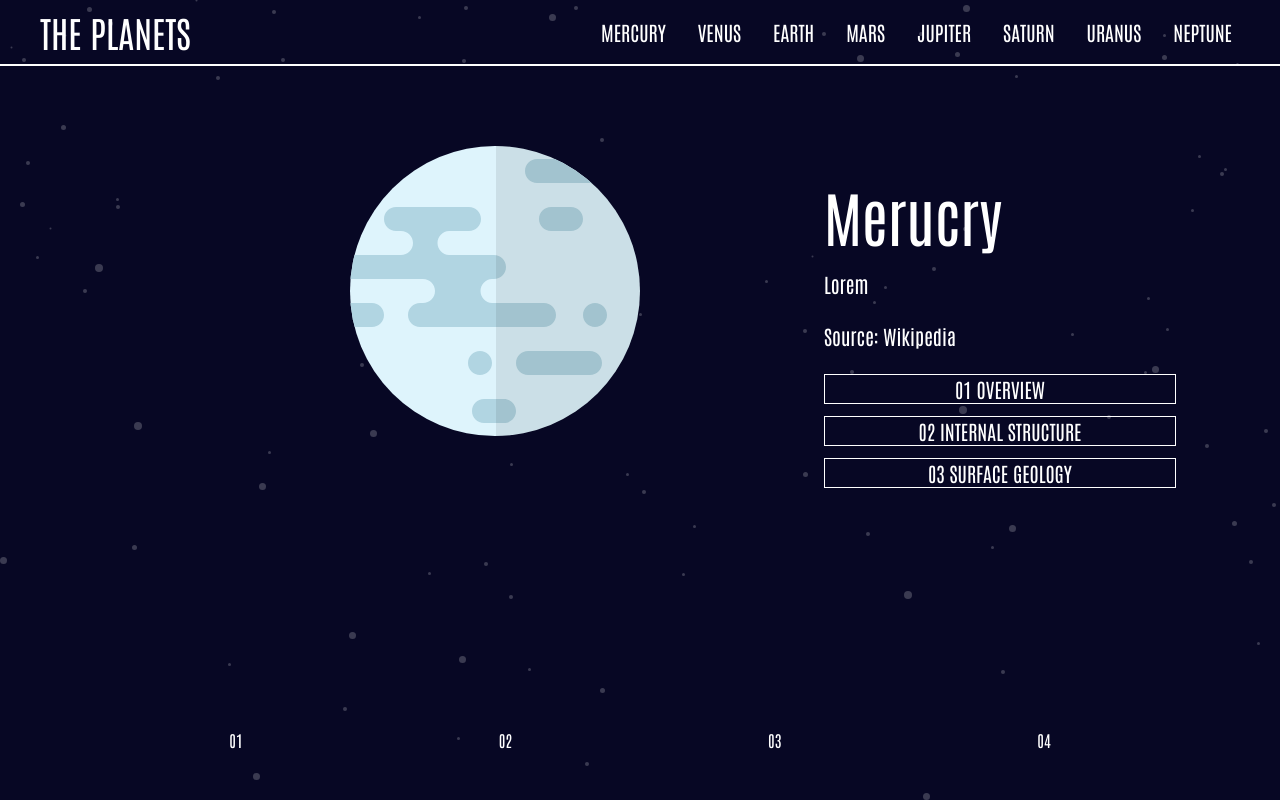
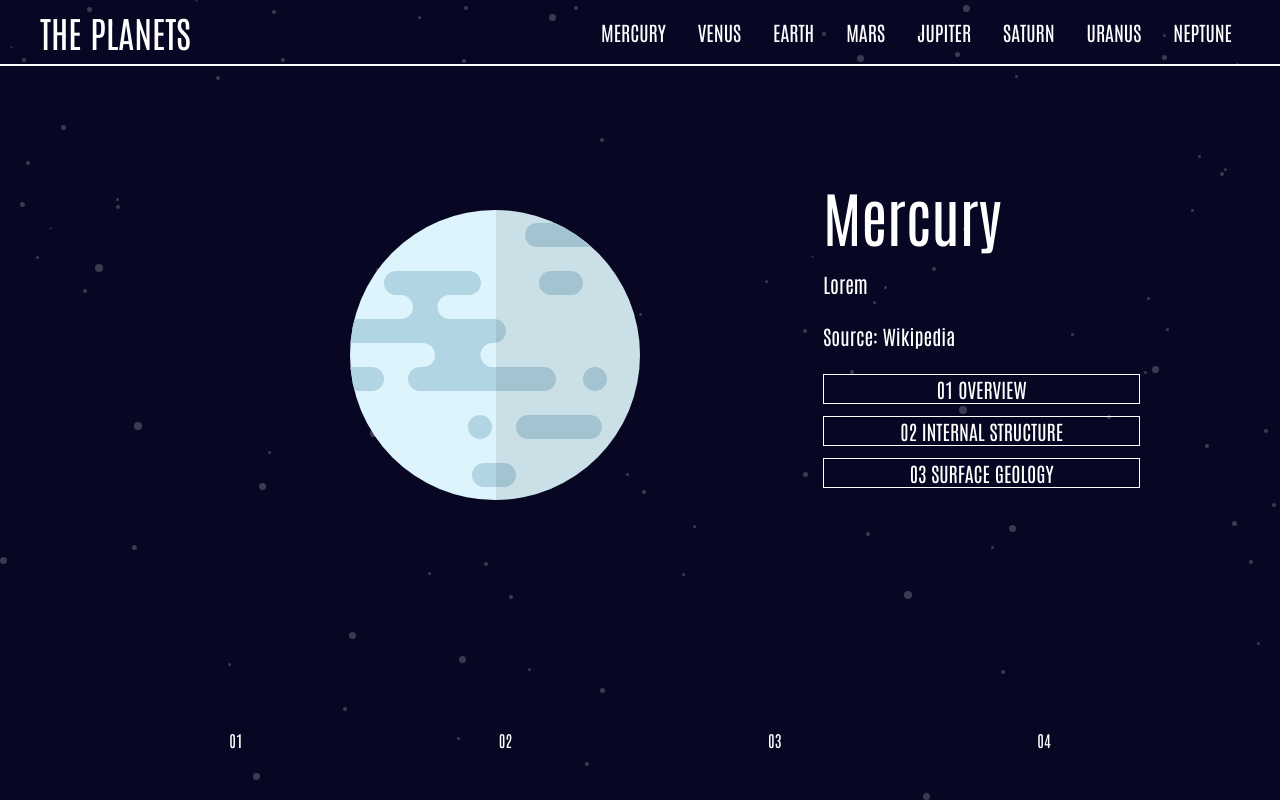
Before and after one commit to LCHECO/planetapp, a React (Create React App) app: page / in a window 1280 px wide. Built offline with nearby package versions, Linux system fonts and the light colour scheme.

Commit message:
trying to target the object array

```diff
--- a/public/index.html
+++ b/public/index.html
@@ -30,7 +30,7 @@
       work correctly both with client-side routing and a non-root public URL.
       Learn how to configure a non-root public URL by running `npm run build`.
     -->
-    <title>React App</title>
+    <title>Plant App</title>
   </head>
   <body>
     <noscript>You need to enable JavaScript to run this app.</noscript>
--- a/src/components/Mercury.js
+++ b/src/components/Mercury.js
@@ -6,27 +6,35 @@ import PlanetsData from "../starter-code/data";
 const MercuryData = PlanetsData.filter(function (PlanetData) {
   return PlanetData.name === "Mercury";
 });
-console.log(MercuryData);
+
+console.log(MercuryData)
+
+const { name } = MercuryData;
+
+console.log(name);
+
+
+
 
 const Mercury = () => {
   return (
     // Global Container
     <section id="features">
-      <div class="section-container mt-20">
-        <div class="relative flex flex-col items-center md:flex-row md:space-x-64">
+      <div className="section-container mt-20">
+        <div className="relative flex flex-col items-center md:flex-row md:space-x-64">
           {/* <!-- Image --> */}
-          <div class="md:w-1/2">
+          <div className="md:w-1/2">
             <img
               src={FirstPlanet}
-              alt=""
-              class="md:absolute top-0 right-[50%]"
+              alt="/"
+              className="md:absolute top-16 right-[50%]"
             />
           </div>
 
           {/* <!-- Items Container --> */}
-          <div class="flex flex-col  mt-10 mb-24 space-y-6 text-xl md:w-1/2 md:mb-60 md:text-left md:pl-16 text-white">
+          <div className="flex flex-col  mt-10 mb-24 space-y-6 text-xl md:w-1/2 md:mb-60 md:text-left md:pl-16 text-white">
             <div className="text-6xl">
-              <p>Merucry</p>
+              <p>Mercury</p>
             </div>
             <div>
               {/* Planet Content */}
@@ -55,7 +63,7 @@ const Mercury = () => {
       </div>
       <section className="section-container text-white">
         <div className="flex flex-col items-center justify-center  md:flex-row md:space-y-0 md:max-w-full md:">
-        <div class="grid  grid-cols-1 md:grid-cols-4 gap-8 md:gap-64">
+        <div className="grid  grid-cols-1 md:grid-cols-4 gap-8 md:gap-64">
             <div>01</div>
             <div>02</div>
             <div>03</div>
--- a/src/index.css
+++ b/src/index.css
@@ -12,5 +12,5 @@ body {
 
 
 .section-container {
-    @apply max-w-6xl mx-auto text-center px-10;
+    @apply max-w-5xl mx-auto text-center px-3;
   }
```
